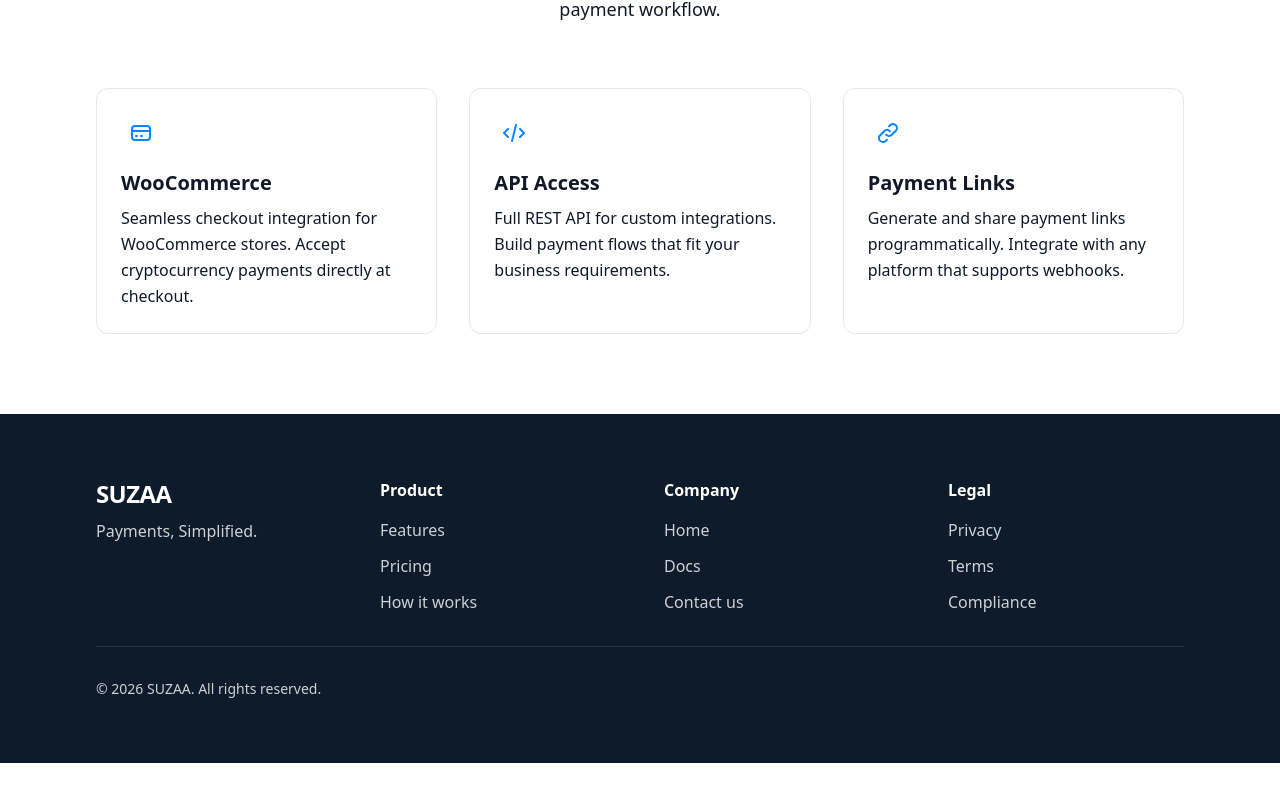
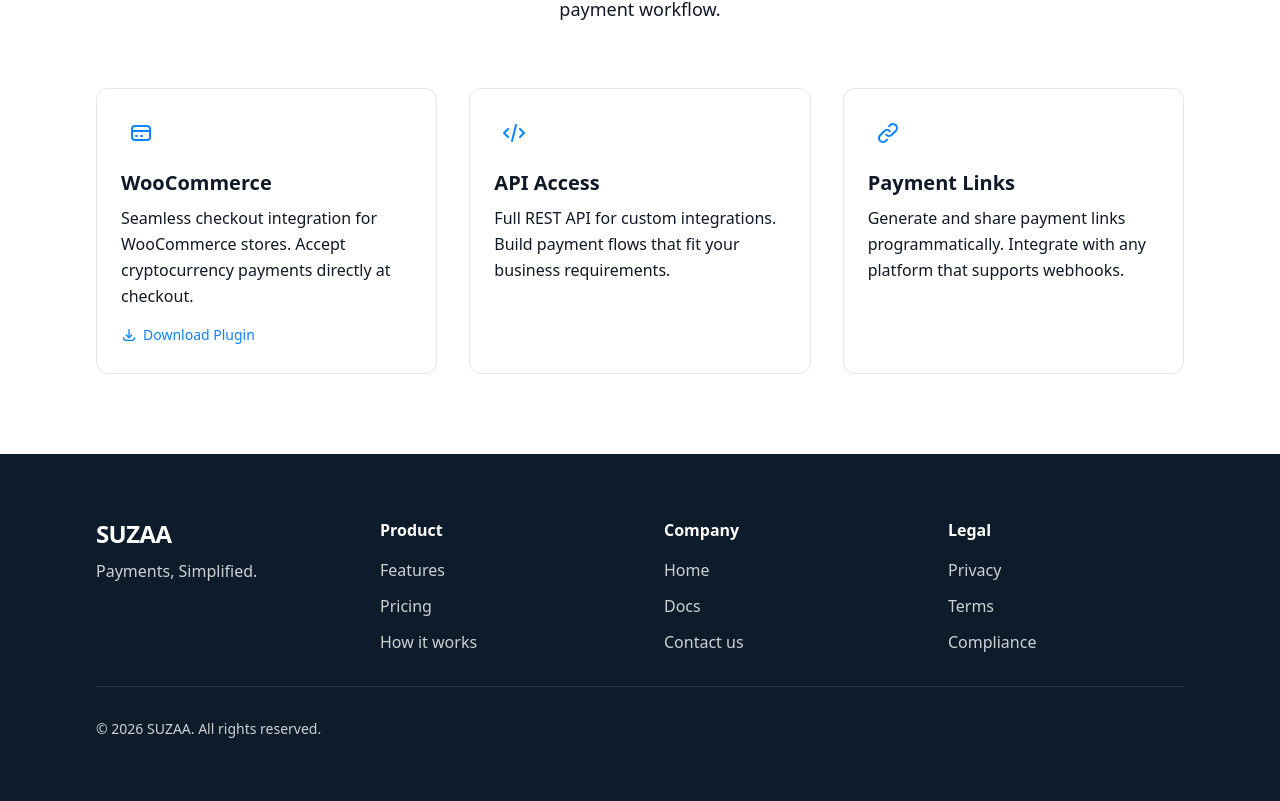
Before and after one commit to suzaadev/website, a Next.js app: page / in a window 1280 px wide. Shown: the part 3651-4452 px from the top of the page. Before the commit the page ends 4414 px from the top, so only its background shows below. Built offline with nearby package versions, Linux system fonts and the light colour scheme.

Commit message:
Fix on page

```diff
--- a/components/Integrations.tsx
+++ b/components/Integrations.tsx
@@ -30,9 +30,30 @@ export default function Integrations() {
             <h3 className="text-xl font-semibold text-foreground mb-2">
               WooCommerce
             </h3>
-            <p className="text-slate-600 leading-relaxed">
+            <p className="text-slate-600 leading-relaxed mb-4">
               Seamless checkout integration for WooCommerce stores. Accept cryptocurrency payments directly at checkout.
             </p>
+            <a
+              href="https://github.com/suzaadev/plugin-WooCommerce/releases/tag/v1.0.0"
+              target="_blank"
+              rel="noopener noreferrer"
+              className="inline-flex items-center text-sm text-primary hover:text-[#0970e6] transition-colors font-medium"
+            >
+              <svg
+                className="w-4 h-4 mr-1.5"
+                fill="none"
+                stroke="currentColor"
+                viewBox="0 0 24 24"
+              >
+                <path
+                  strokeLinecap="round"
+                  strokeLinejoin="round"
+                  strokeWidth={2}
+                  d="M4 16v1a3 3 0 003 3h10a3 3 0 003-3v-1m-4-4l-4 4m0 0l-4-4m4 4V4"
+                />
+              </svg>
+              Download Plugin
+            </a>
           </div>
           <div className="p-6 rounded-xl border border-slate-200 bg-white hover:shadow-md hover:border-slate-300 transition-all">
             <div className="w-10 h-10 rounded-lg bg-primary/5 flex items-center justify-center text-primary mb-4">
```
